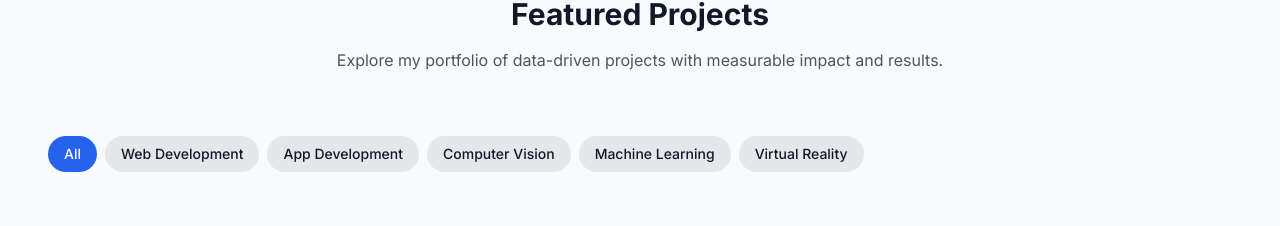
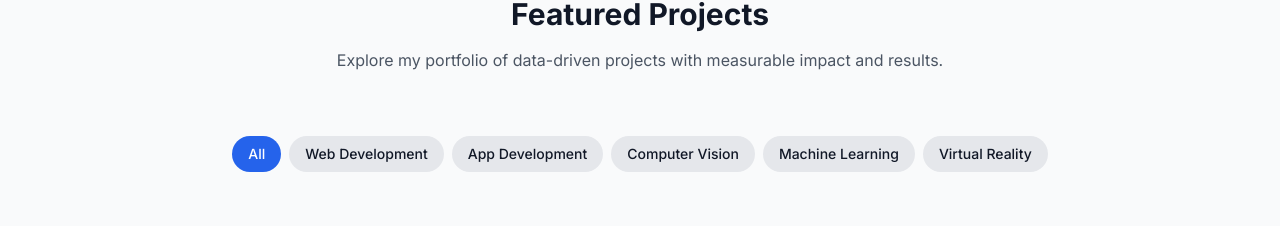
Before and after one commit to maheswar09/Maheswar-Portfolio, a React (Vite) app: page / in a window 1280 px wide. Shown: the part 3564-3790 px from the top of the page. Built offline with nearby package versions, Linux system fonts and the light colour scheme; grey boxes are pictures that could not be loaded.

Commit message:
modified projects page

```diff
--- a/src/components/Projects.tsx
+++ b/src/components/Projects.tsx
@@ -23,7 +23,7 @@ const Projects: React.FC = () => {
         </div>
 
         <div className="mb-12 overflow-x-auto pb-2">
-          <div className="flex space-x-2 w-max px-4">
+          <div className="flex space-x-2 w-max px-4 mx-auto">
             {categories.map((category) => (
               <button
                 key={category}
```
